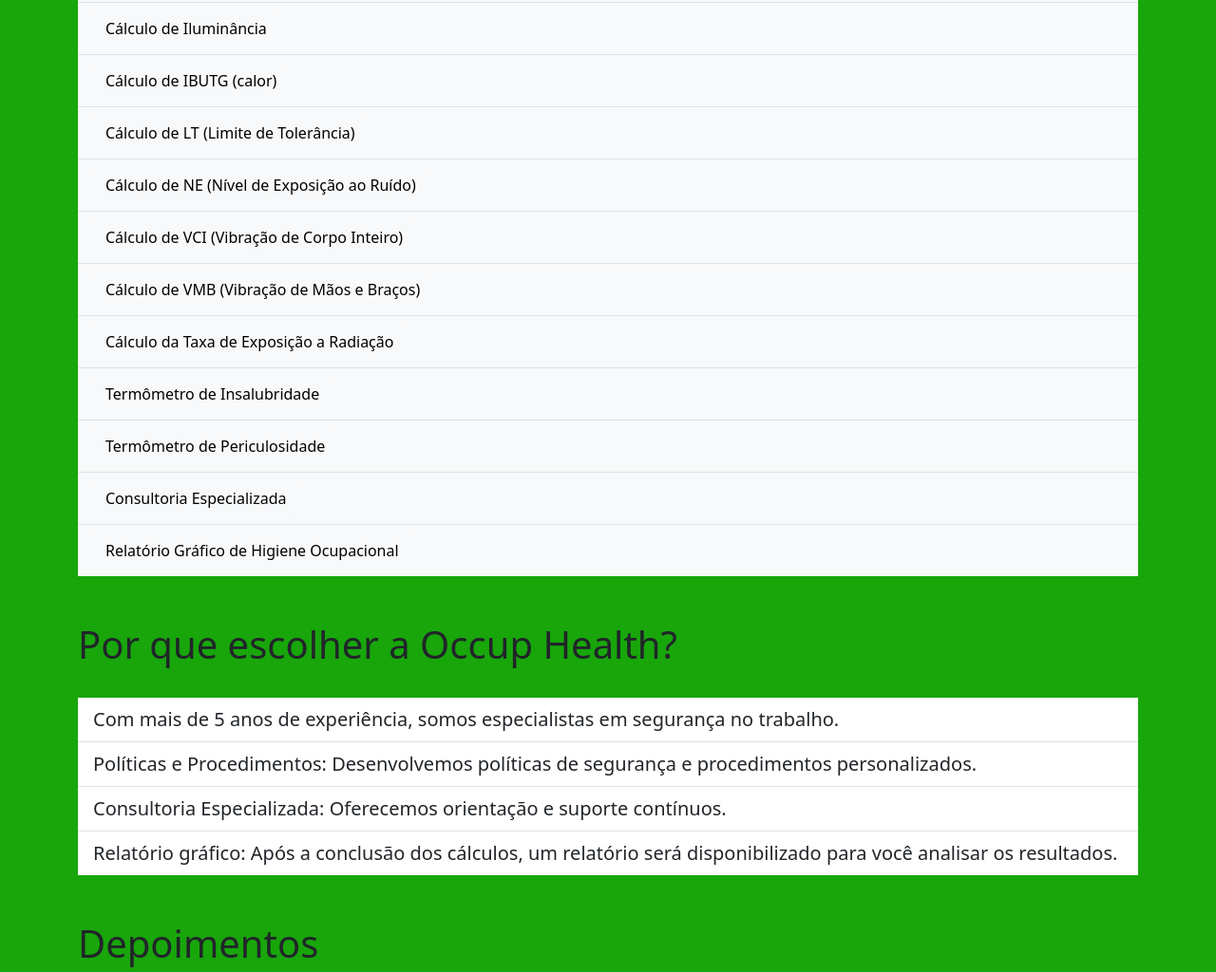
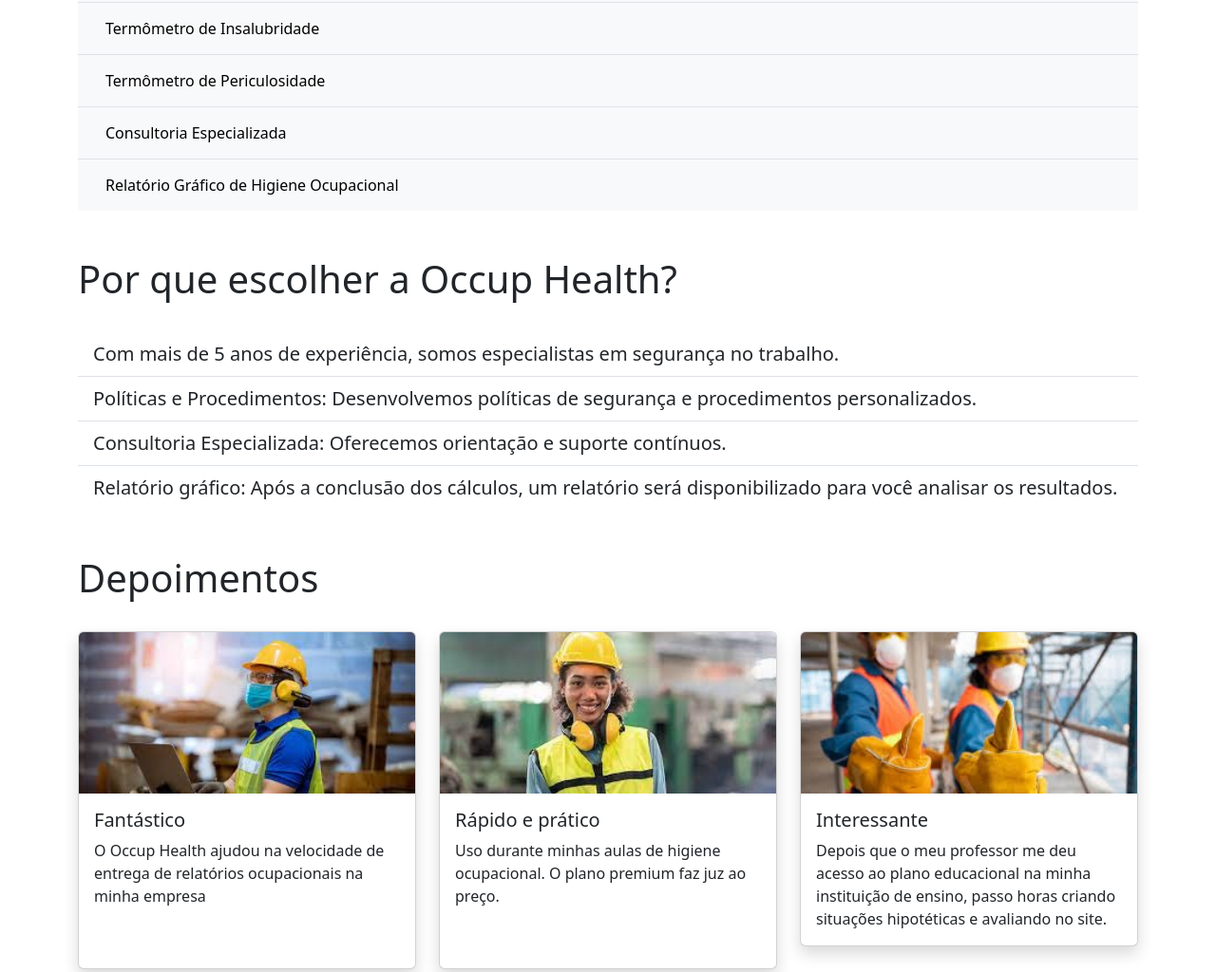
Before and after one commit to ndrfelipe/projetoIntegrador, a plain HTML site: page index.html in a window 1280 px wide. Shown: the part 1408-2432 px from the top of the page at 95% size. Drawn offline with nearby package versions, Linux system fonts and the light colour scheme.

Commit message:
Removi o brackground e adicionei a página de calc.

```diff
--- a/index.html
+++ b/index.html
@@ -9,7 +9,7 @@
     <link rel="stylesheet" href="https://cdn.jsdelivr.net/npm/bootstrap-icons@1.10.5/font/bootstrap-icons.css">
     <link href="https://cdn.jsdelivr.net/npm/bootstrap@5.3.1/dist/css/bootstrap.min.css" rel="stylesheet" integrity="sha384-4bw+/aepP/YC94hEpVNVgiZdgIC5+VKNBQNGCHeKRQN+PtmoHDEXuppvnDJzQIu9" crossorigin="anonymous">
 </head>
-<body style="background-color: #18A60B;">
+<body>
     <!-- Navbar -->
     <nav class="navbar navbar-expand-lg bg-light">
         <div class="container">
@@ -44,21 +44,7 @@
                         Serviços
                       </button>
                       <ul class="dropdown-menu">
-                        <li><a class="dropdown-item mb-1 " href="#"><i class="bi bi-calculator-fill"></i> Calculadora de Higiene Ocupacional </a></li>
-
-                        <li><a class="dropdown-item mb-1 " href="#"><i class="bi bi-calculator-fill"></i> Cálculo de Iluminância </a></li>
-
-                        <li><a class="dropdown-item mb-1 " href="#"><i class="bi bi-calculator-fill"></i> Cálculo de IBUTG (calor) </a></li>
-
-                        <li><a class="dropdown-item mb-1 " href="#"><i class="bi bi-calculator-fill"></i> Cálculo de LT (Limite de Tolerância) </a></li>
-
-                        <li><a class="dropdown-item mb-1 " href="#"><i class="bi bi-calculator-fill"></i> Cálculo de NE (Nível de Exposição ao Ruído) </a></li>
-
-                        <li><a class="dropdown-item mb-1 " href="#"><i class="bi bi-calculator-fill"></i> Cálculo de VCI (Vibração de Corpo Inteiro) </a></li>
-
-                        <li><a class="dropdown-item mb-1 " href="#"><i class="bi bi-calculator-fill"></i> Cálculo de VMB (Vibração de Mãos e Braços) </a></li>
-
-                        <li><a class="dropdown-item mb-1 " href="#"><i class="bi bi-calculator-fill"></i> Cálculo da Taxa de Exposição a Radiação </a></li>
+                        <li><a class="dropdown-item mb-1 " href="calculadora.html"><i class="bi bi-calculator-fill"></i> Calculadora de Higiene Ocupacional </a></li>
 
                         <li><a class="dropdown-item mb-1" href="#"><i class="bi bi-fire"></i> Termômetro de Insalubridade </a></li>
 
@@ -136,27 +122,7 @@
             <li class="list-group-item lead bg-light" >
               <a class="btn btn-light" href="">Calculadora de Higiene Ocupacional</a>
             </li>
-            <li class="list-group-item lead bg-light">
-              <a class="btn btn-light" href="#"> Cálculo de Iluminância</a>
-            </li>
-            <li class="list-group-item lead bg-light">
-              <a class="btn btn-light" href="">Cálculo de IBUTG (calor)</a>
-            </li>
-            <li class="list-group-item lead bg-light" >
-              <a class="btn btn-light" href="">Cálculo de LT (Limite de Tolerância)</a>
-            </li>
-            <li class="list-group-item lead bg-light" >
-              <a class="btn btn-light" href="">Cálculo de NE (Nível de Exposição ao Ruído)</a>
-            </li>
-            <li class="list-group-item lead bg-light">
-              <a class="btn btn-light" href="#"> Cálculo de VCI (Vibração de Corpo Inteiro)</a>
-            </li>
-            <li class="list-group-item lead bg-light">
-              <a class="btn btn-light" href="">Cálculo de VMB (Vibração de Mãos e Braços)</a>
-            </li>
-            <li class="list-group-item lead bg-light" >
-              <a class="btn btn-light" href="">Cálculo da Taxa de Exposição a Radiação</a>
-            </li>
+
             <li class="list-group-item lead bg-light" >
               <a class="btn btn-light" href="">Termômetro de Insalubridade</a>
             </li>
@@ -192,29 +158,29 @@
     </div>
   </section>
 
-    <section class="container mt-5">
+    <section class="container mt-5 mb-5">
         <h3 class="display-6">Depoimentos</h3><br/>
         <div class="row row-cols-1 row-cols-md-3 g-4">
             <div class="col">
-              <div class="card">
+              <div class="card shadow">
                 <img src="img/a.jpg" class="card-img-top" alt="...">
-                <div class="card-body">
+                <div class="card-body mb-2">
                   <h5 class="card-title">Fantástico</h5>
                   <p class="card-text">O Occup Health ajudou na velocidade de entrega de relatórios ocupacionais na minha empresa</p><br/>
                 </div>
               </div>
             </div>
             <div class="col">
-              <div class="card">
+              <div class="card shadow">
                 <img src="img/d.jpg" class="card-img-top" alt="...">
-                <div class="card-body">
+                <div class="card-body mb-2">
                   <h5 class="card-title">Rápido e prático</h5>
                   <p class="card-text">Uso durante minhas aulas de higiene ocupacional. O plano premium faz juz ao preço.</p><br/>
                 </div>
               </div>
             </div>
             <div class="col">
-              <div class="card">
+              <div class="card shadow">
                 <img src="img/c.jpg" class="card-img-top" alt="...">
                 <div class="card-body">
                   <h5 class="card-title">Interessante</h5>
@@ -243,7 +209,7 @@
   </section>-->
 
 
-    <footer class="container-fluid bg-dark text-light py-4 text-center" id="contato">
+    <footer class="container-fluid bg-dark text-light py-4 text-center mt-2" id="contato">
         <p>Siga-nos nas redes sociais para obter as últimas notícias e dicas em segurança no trabalho.</p>
         <div class="social-icons">
           <i class="bi bi-instagram"></i> Instagram </a> &nbsp; &nbsp; | &nbsp; &nbsp;
```
Also changed, not shown: calculadora.html (added, +73 -0 lines), cadastro.html (line endings or trailing spaces), estilo.css (line endings or trailing spaces), form.html (line endings or trailing spaces).
